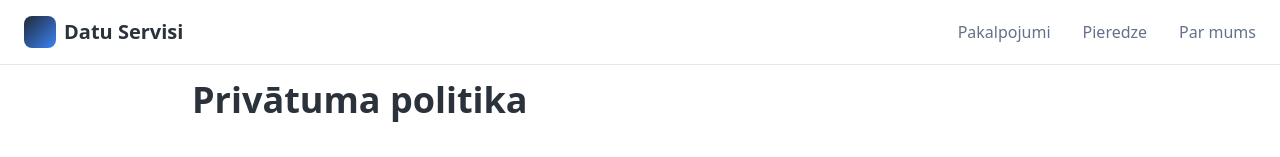
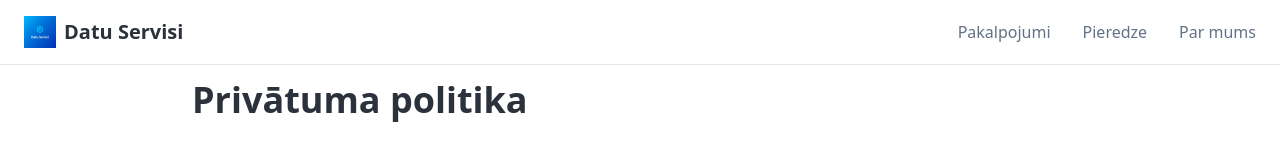
Before and after one commit to deDavil/baltic-tech-connect, a React (Vite) app: page /privatuma-politika in a window 1280 px wide. Shown: the top 157 px of the page. Built offline with nearby package versions, Linux system fonts and the light colour scheme.

Commit message:
Add minimalistic logo and favicon

```diff
--- a/index.html
+++ b/index.html
@@ -3,6 +3,7 @@
   <head>
     <meta charset="UTF-8" />
     <meta name="viewport" content="width=device-width, initial-scale=1.0" />
+    <link rel="icon" href="/src/assets/logo.png" type="image/png">
     <title>Datu Servisi - Baltijas tehnoloģiju integrācijas risinājumi</title>
     <meta name="description" content="Specializēta tehnoloģiju integrācija valsts pārvaldes organizācijām Igaunijā, Latvijā un Lietuvā. Ekspertu sistēmu kartēšana, analīze un risinājumu ieviešana." />
     <meta name="author" content="Datu Servisi" />
--- a/src/components/Header.tsx
+++ b/src/components/Header.tsx
@@ -1,5 +1,6 @@
 import { Button } from "@/components/ui/button";
 import { Link, useLocation } from "react-router-dom";
+import logo from "@/assets/logo.png";
 
 const Header = () => {
   const location = useLocation();
@@ -28,7 +29,7 @@ const Header = () => {
           onClick={handleLogoClick}
           className="flex items-center space-x-2 hover:opacity-80 transition-opacity cursor-pointer"
         >
-          <div className="w-8 h-8 bg-gradient-primary rounded-lg"></div>
+          <img src={logo} alt="Datu Servisi logo" className="w-8 h-8" />
           <span className="text-xl font-bold text-foreground">Datu Servisi</span>
         </button>
 
```
Also changed, not shown: src/assets/logo.png (added).
